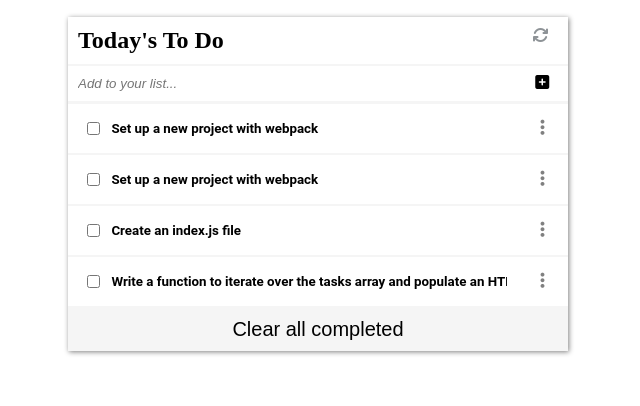
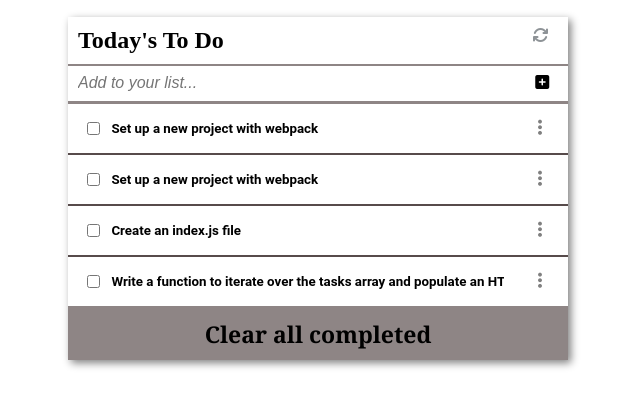
Before and after one commit to TaiwoEnoch/Todo_List, a website built with webpack: page src/index.html in a window 1280 px wide. Shown: the part 58-464 px from the top of the page, without its empty margins (322-962 px from the left). Built offline with nearby package versions, Linux system fonts and the light colour scheme.

Commit message:
Add more styling.

```diff
--- a/src/index.css
+++ b/src/index.css
@@ -8,8 +8,6 @@ section {
   flex-direction: column;
   align-items: center;
 }
-
-
 
 h2 {
   margin: 0;
@@ -32,16 +30,16 @@ button {
 
 .todolist-container {
   width: 100%;
-  background-color: whitesmoke;
+  background-color: rgb(142, 133, 133);
   display: grid;
   grid-template-columns: 1fr;
   row-gap: 2px;
-  box-shadow: 1px 1px 5px gray;
+  box-shadow: 3px 3px 8px gray;
 }
 
 .icon {
   width: 16px;
-  width: 15px;
+  width: 18px;
   padding-left: 5%;
 }
 
@@ -71,7 +69,7 @@ button {
   list-style: none;
   display: grid;
   grid-template-columns: 1fr;
-  background-color: whitesmoke;
+  background-color: rgb(87, 75, 75);
   row-gap: 2px;
 }
 
@@ -87,11 +85,12 @@ button {
 
 .todo-input:focus {
   outline: none;
-  border: 2px solid rgb(103, 160, 11);
+  border: 1px solid rgba(143, 140, 135, 0.732);
 }
 
 input::placeholder {
   font-style: italic;
+  font-size: medium;
 }
 
 .task-check {
@@ -109,10 +108,11 @@ input::placeholder {
 }
 
 .clearer {
+  font-family: Georgia, 'Times New Roman', Times, serif;
   padding: 2%;
   cursor: pointer;
-  font-size: 20px;
-  font-weight: lighter;
+  font-size: 23px;
+  font-weight: bold;
 }
 
 .clear-container {
```
